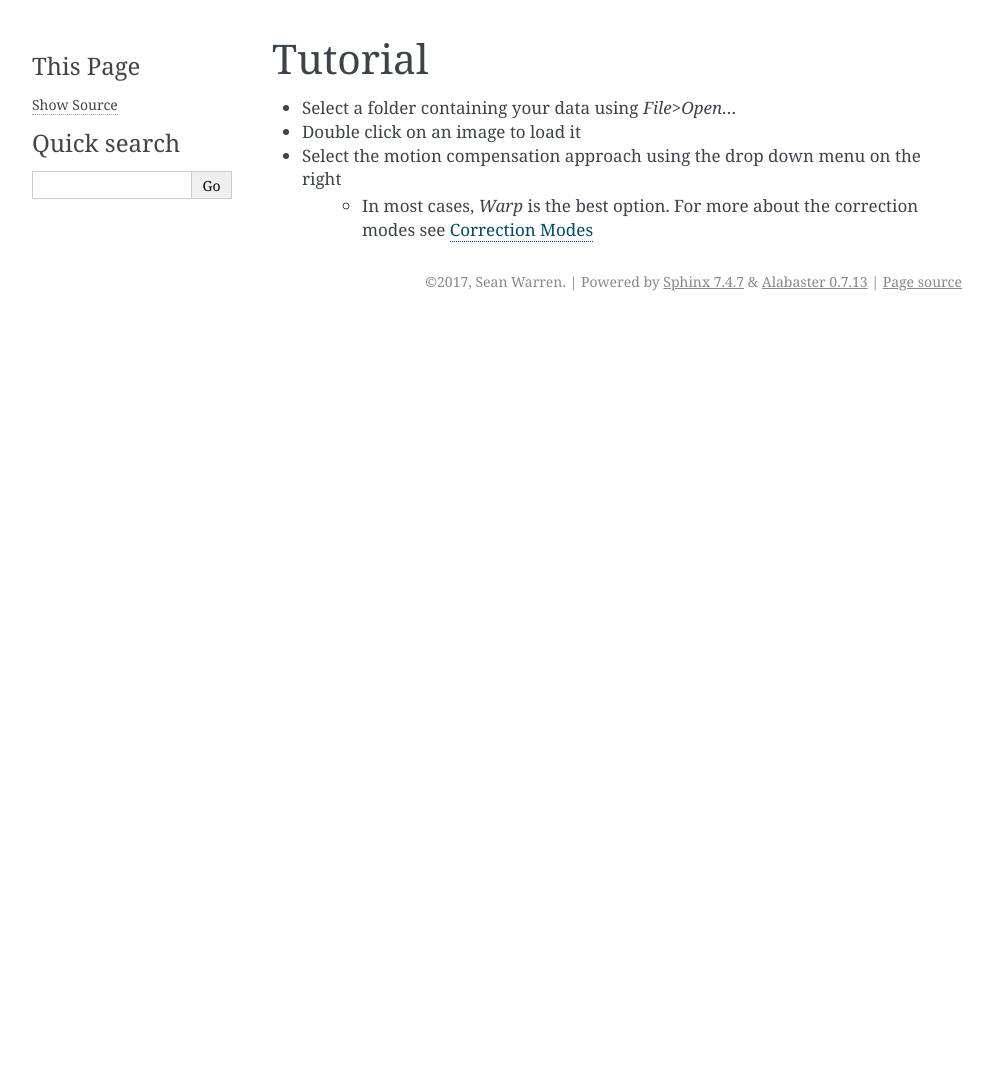
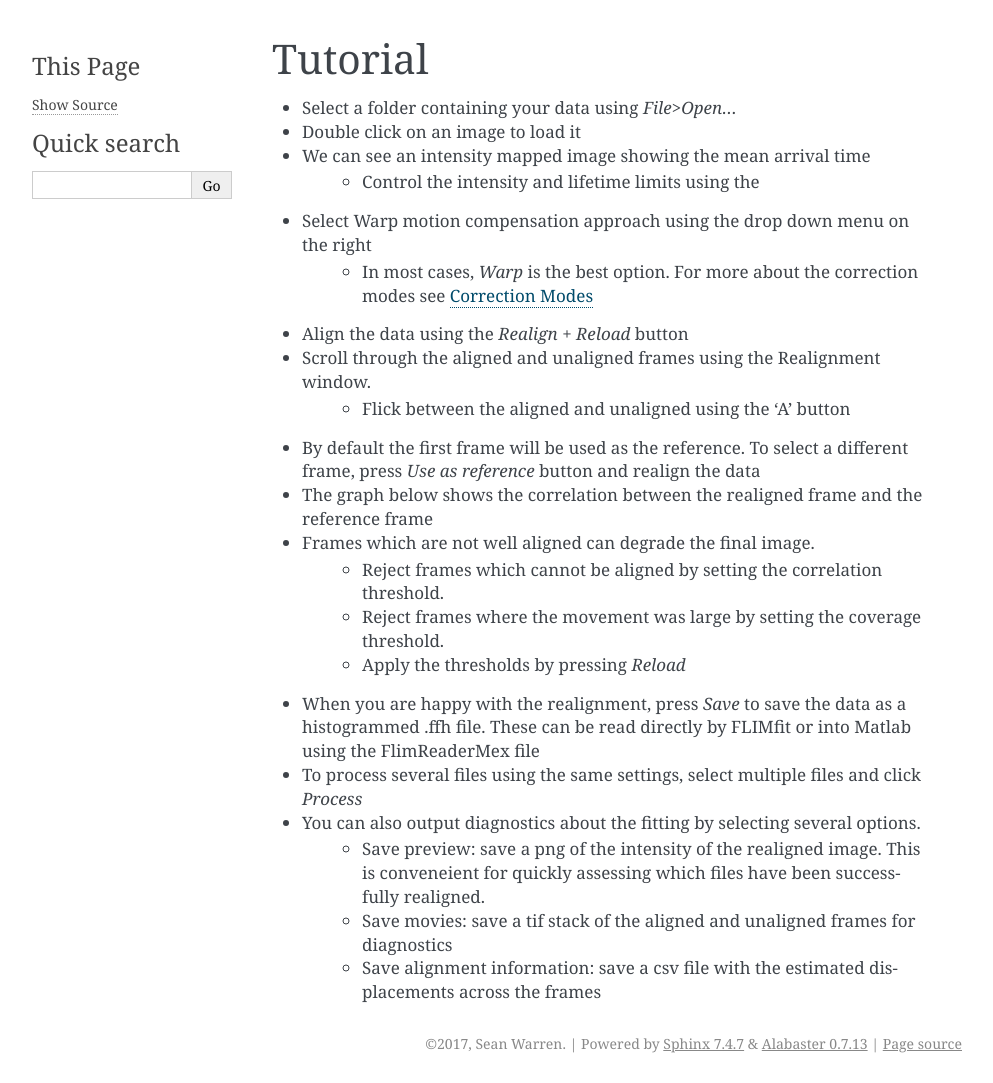
Before and after one commit to seanwarren/galene-documentation, a Sphinx documentation site: the page built from source/tutorial.rst, in a window 1280 px wide. Shown: the whole page, without its empty margins (148-1141 px from the left). Built offline with Sphinx 7.4.7, drawn with Linux system fonts in a browser that asks for light colours; before the commit the page ends 900 px from its top, so only the background shows below that.

Commit message:
Update text

```diff
--- a/source/conf.py
+++ b/source/conf.py
@@ -15,7 +15,7 @@
 import sys
 import os
 import shlex
-import sphinx_rtd_theme
+#import sphinx_rtd_theme
 
 # If extensions (or modules to document with autodoc) are in another directory,
 # add these directories to sys.path here. If the directory is relative to the
--- a/source/tutorial.rst
+++ b/source/tutorial.rst
@@ -1,11 +1,32 @@
 Tutorial
 ==================================
 
+- Select a folder containing your data using `File>Open...`
+- Double click on an image to load it
+- We can see an intensity mapped image showing the mean arrival time
+   - Control the intensity and lifetime limits using the
+- Select Warp motion compensation approach using the drop down menu on the right
+   - In most cases, `Warp` is the best option. For more about the correction modes see :doc:`correction-modes`
+- Align the data using the `Realign + Reload` button
+- Scroll through the aligned and unaligned frames using the Realignment window.
+   - Flick between the aligned and unaligned using the 'A' button
+- By default the first frame will be used as the reference. To select a different frame, press `Use as reference`
+  button and realign the data
+- The graph below shows the correlation between the realigned frame and the reference frame
+- Frames which are not well aligned can degrade the final image.
+   - Reject frames which cannot be aligned by setting the correlation threshold.
+   - Reject frames where the movement was large by setting the coverage threshold.
+   - Apply the thresholds by pressing `Reload`
+- When you are happy with the realignment, press `Save` to save the data as a histogrammed .ffh file.
+  These can be read directly by FLIMfit or into Matlab using the FlimReaderMex file
+- To process several files using the same settings, select multiple files and click `Process`
+- You can also output diagnostics about the fitting by selecting several options.
+   - Save preview: save a png of the intensity of the realigned image.
+     This is conveneient for quickly assessing which files have been successfully realigned.
+   - Save movies: save a tif stack of the aligned and unaligned frames for diagnostics
+   - Save alignment information: save a csv file with the estimated displacements across the frames
+
+
+
 .. toctree::
    :maxdepth: 2
-
-
-- Select a folder containing your data using `File>Open...`
-- Double click on an image to load it
-- Select the motion compensation approach using the drop down menu on the right
-   - In most cases, `Warp` is the best option. For more about the correction modes see :doc:`correction-modes`
```
